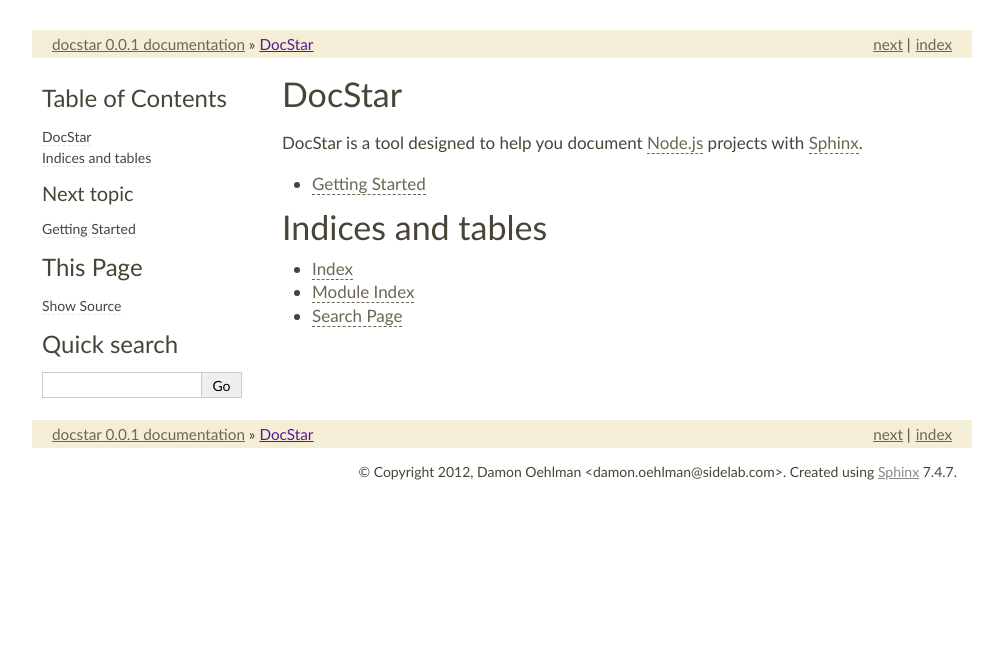
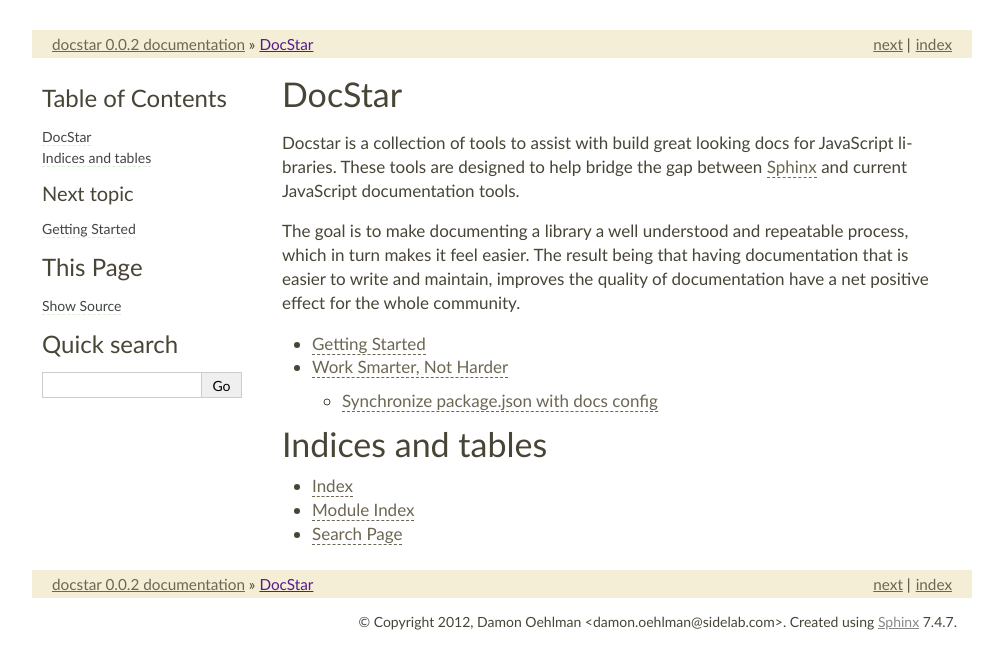
Before and after one commit to DamonOehlman/docstar, a Sphinx documentation site: the page built from docs/index.rst, in a window 1280 px wide. Shown: the top 669 px of the page, without its empty margins (138-1141 px from the left). Built offline with Sphinx 7.4.7, drawn with Linux system fonts in a browser that asks for light colours.

Commit message:
Updated docs

```diff
--- a/docs/conf.py
+++ b/docs/conf.py
@@ -31,8 +31,8 @@
 # built documents.
 #
 # The short X.Y version.
-version = '0.0.1'
-release = '0.0.1'
+version = '0.0.2'
+release = '0.0.2'
 
 # The language for content autogenerated by Sphinx. Refer to documentation
 # for a list of supported languages.
--- a/docs/getting-started.rst
+++ b/docs/getting-started.rst
@@ -19,7 +19,7 @@
 
 1.  Change to your node project folder (i.e. the folder that has a ``package.json`` for the project).  DocStar takes care of a few things like keeping configs in sync through working with your package.json file.
 
-2.  Run::
+2.  Create a new boilerplate config with the following command::
 
 	docstar config create
 
--- a/docs/index.rst
+++ b/docs/index.rst
@@ -1,12 +1,13 @@
 DocStar
 =======
 
-DocStar is a tool designed to help you document `Node.js`_ projects with `Sphinx`_.
+.. include:: ../README.rst
 
 .. toctree::
 	:maxdepth: 2
 
 	getting-started
+	work-smarter
 
 
 
--- /dev/null
+++ b/docs/work-smarter.rst
@@ -0,0 +1,22 @@
+Work Smarter, Not Harder
+========================
+
+**Fact 1:** I hate doing anything twice, that could have been done once and automated.
+**Fact 2:** See fact one.
+
+It's not uncommon to have to duplicate information within your documentation that is already contained elsewhere in either your code or application meta-data.  Docstar aims to reduce this duplication of information as much as possible, in a variety of ways.
+
+Synchronize package.json with docs config
+-----------------------------------------
+
+Certain information in your Sphinx generated documentation comes from placeholders that are defined in your ``conf.py`` file.  In addition to being able to scaffold an initial ``conf.py`` file, docstar can also keep this file in sync with your ``package.json`` file.
+
+Simply run the following command within your Node.js project directory::
+
+	docstar sync
+
+This will update particular pieces of information in configuration file.  At this stage the following information is taken from your ``package.json`` file and placed in your ``conf.py`` file:
+
+- package name => project
+- package author(s) => copyright
+- package version => version & release
```
Also changed, not shown: README.rst (+2 -6 lines).
